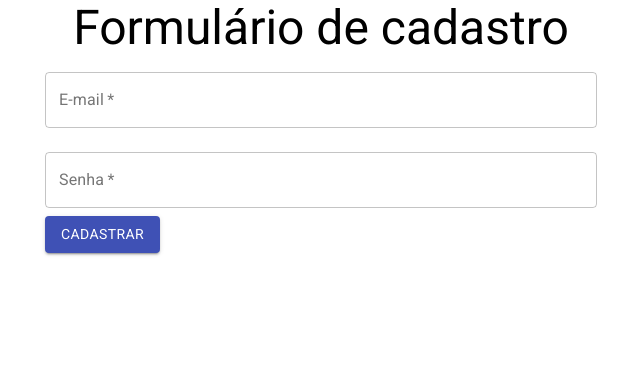
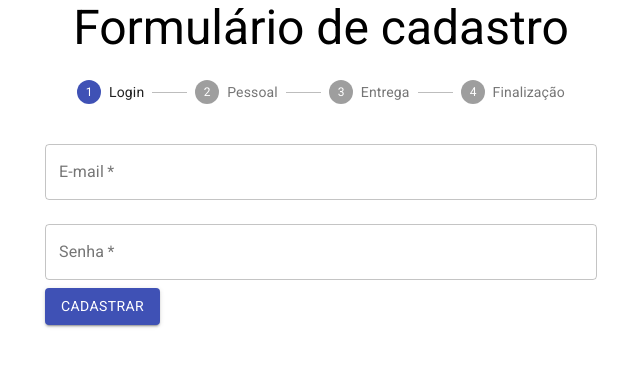
Before and after one commit to lucsimao/alura-react-function-components, a React (Create React App) app: page / in a window 1280 px wide. Shown: the top 366 px of the page, without its empty margins (319-959 px from the left). Built offline with nearby package versions, Linux system fonts and the light colour scheme.

Commit message:
feat: add stepper to formulário cadastro

```diff
--- a/src/FormularioCadastro/FormularioCadastro.jsx
+++ b/src/FormularioCadastro/FormularioCadastro.jsx
@@ -1,4 +1,5 @@
-import React, { useState } from 'react';
+import React, { useEffect, useState } from 'react';
+import { Step, StepLabel, Stepper, Typography } from '@material-ui/core';
 
 import DadosEntrega from './DadosEntrega';
 import DadosPessoais from './DadosPessoais';
@@ -6,17 +7,48 @@
 
 function FormularioCadastro({ aoEnviar, validarCpf }) {
   const [etapaAtual, setEtapaAtual] = useState(0);
+  const [dadosColetados, setDados] = useState({});
+  useEffect(() => {
+    if (etapaAtual === formularios.length - 1) {
+      aoEnviar(dadosColetados);
+    }
+  });
+
   const formularios = [
-    <DadosUsuario aoEnviar={proximo} />,
-    <DadosPessoais aoEnviar={proximo} validarCpf={validarCpf} />,
+    <DadosUsuario aoEnviar={coletarDados} />,
+    <DadosPessoais aoEnviar={coletarDados} validarCpf={validarCpf} />,
     <DadosEntrega aoEnviar={aoEnviar} />,
+    <Typography variant="h5">Obrigado pelo Cadastro!</Typography>,
   ];
+
+  function coletarDados(dados) {
+    setDados({ ...dadosColetados, dados });
+    proximo();
+  }
 
   function proximo() {
     setEtapaAtual(etapaAtual + 1);
   }
 
-  return <>{formularios[etapaAtual]}</>;
+  return (
+    <>
+      <Stepper activeStep={etapaAtual}>
+        <Step>
+          <StepLabel>Login</StepLabel>
+        </Step>
+        <Step>
+          <StepLabel>Pessoal</StepLabel>
+        </Step>
+        <Step>
+          <StepLabel>Entrega</StepLabel>
+        </Step>
+        <Step>
+          <StepLabel>Finalização</StepLabel>
+        </Step>
+      </Stepper>
+      {formularios[etapaAtual]}
+    </>
+  );
 }
 
 export default FormularioCadastro;
```
